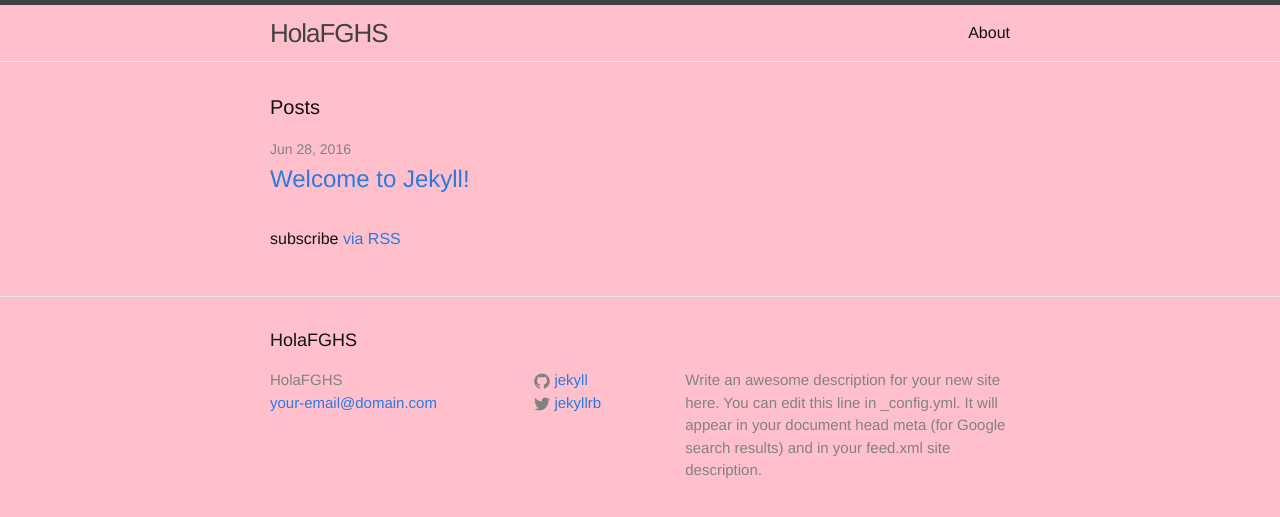
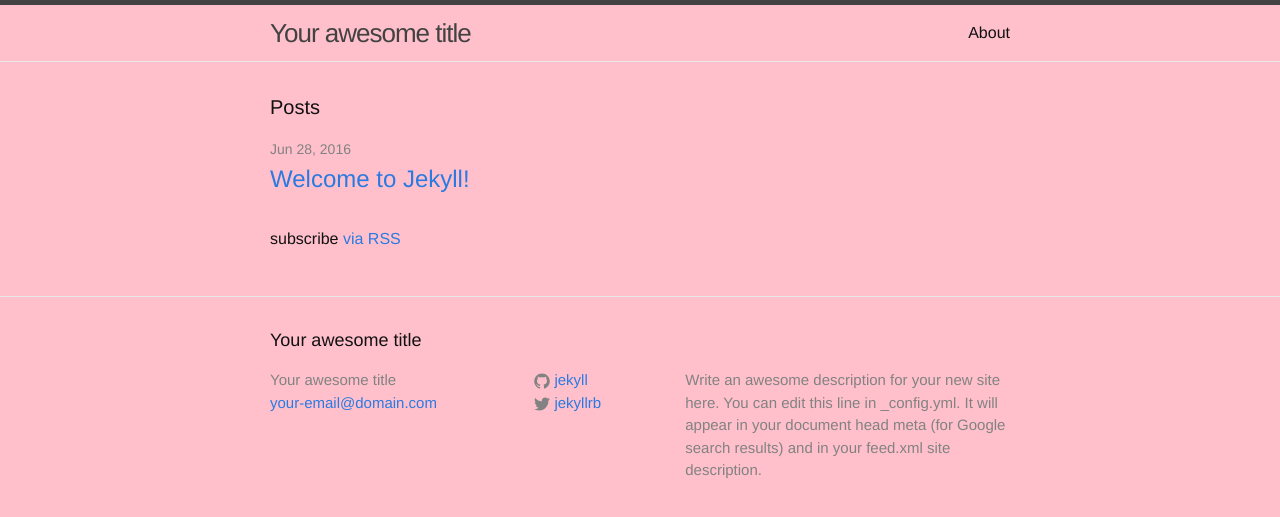
Before and after one commit to acmp1/acmp1.github.io, a Jekyll site: the page built from index.html, in a window 1280 px wide. Shown: the top 517 px of the page. Built offline with Jekyll 4.4.1, drawn with Linux system fonts in a browser that asks for light colours.

Commit message:
Update _config.yml

```diff
--- a/_config.yml
+++ b/_config.yml
@@ -6,7 +6,7 @@
 # 'jekyll serve'. If you change this file, please restart the server process.
 
 # Site settings
-title: HolaFGHS
+title: Your awesome title
 email: your-email@domain.com
 description: > # this means to ignore newlines until "baseurl:"
   Write an awesome description for your new site here. You can edit this
```
